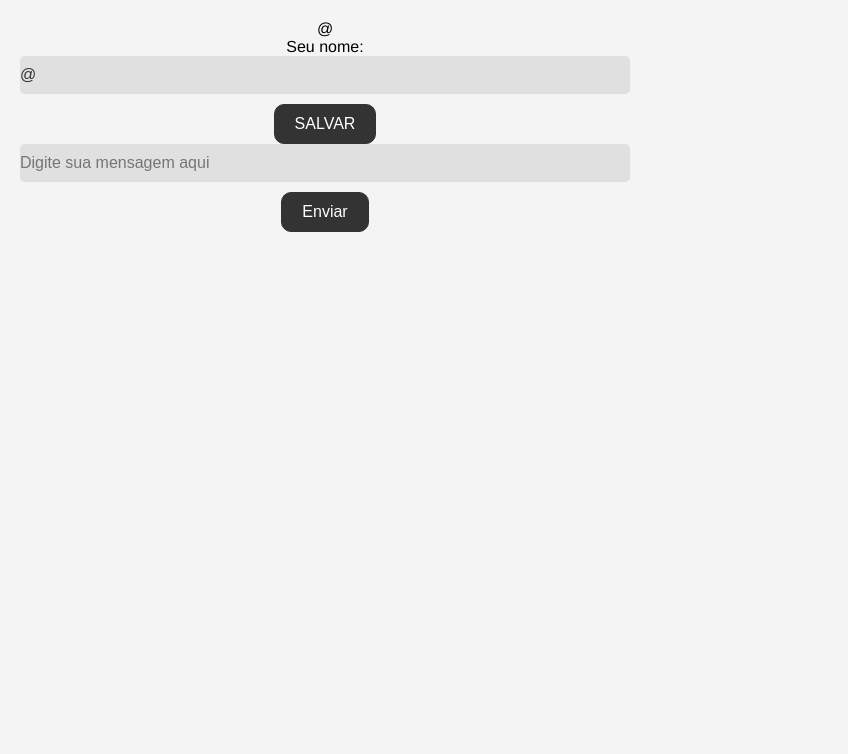
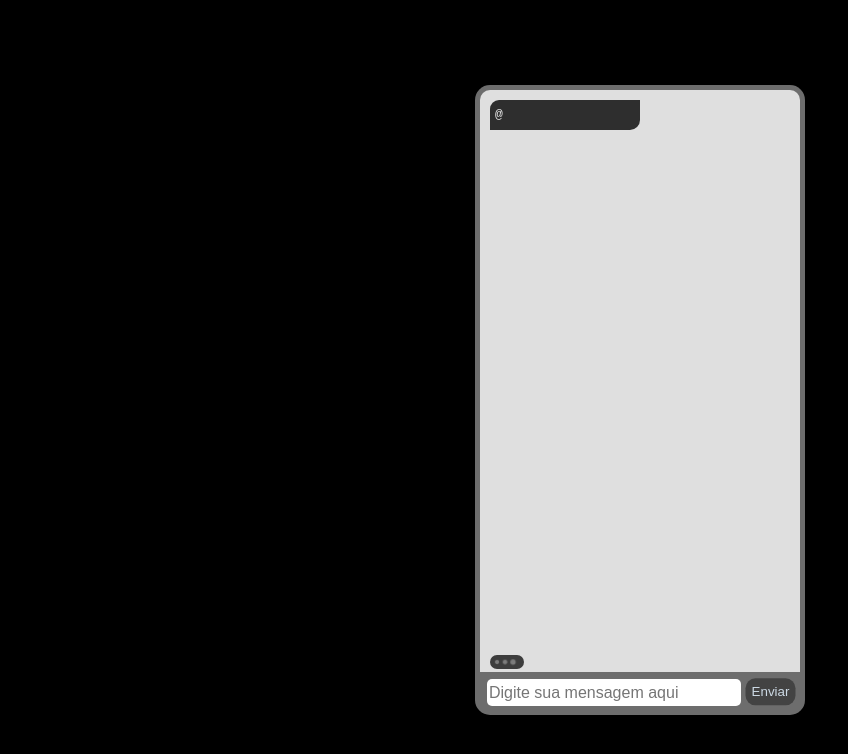
Before and after one commit to diogosflorencio/criacao-e-consumo-de-API-parte-3, a website: page index.html in a window 1280 px wide. Both pictures are taken after a click on the button "SALVAR". Shown: the whole page, without its empty margins (0-848 px from the left). Drawn offline with Linux system fonts and the light colour scheme.

Commit message:
Modificando layout

```diff
--- a/style.css
+++ b/style.css
@@ -1,50 +1,170 @@
-body {
-    font-family: 'Franklin Gothic Medium', 'Arial Narrow', Arial, sans-serif;
-    background-color: #f4f4f4;
-    text-align: center;
-    margin: 20px;
-    display: grid;
-    grid-template-columns: repeat(2, 1fr);
-    gap: 20px;
+body{
+    background-color: rgb(0, 0, 0);
+}
+.chat {
+    background-color: rgb(223, 223, 223);
+    position: absolute;
+    width: 300px;
+    height: 600px;
+    border-radius: 10px;
+    right: 50%;
+    left: 50%;
+    top: 50%;
+    transform: translate(-50%, -50%);
+    padding: 10px;
+    box-shadow:0px 0px 0px 5px rgb(109, 109, 109);
+}
+#tagArea {
+    background-color: rgb(46, 46, 46);
+    position: relative;
+    width: 150px;
+    height: 30px;
+    border-radius: 9px 0px 10px 0px ;
+    color: rgb(233, 233, 233);
+    font-family: monospace;
+    box-sizing: border-box;
+    margin-bottom: 5px;
+    padding: 7px 0px 0px 5px;
+}
+#popUp {
+    background-color: rgba(82, 82, 82, 0.822);
+    box-shadow: 3px 3px 2px rgba(44, 44, 44, 0.377);
+    position: absolute;
+    width: 200px;
+    height: 20px;
+    border-radius: 5px;
+    right: 50%;
+    left: 50%;
+    top: 50%;
+    transform: translate(-50%, -50%);
+    padding: 7px;
+    color: rgb(204, 217, 228);
+}
+#userInput{
+    width: 115px;
+    border-radius: 5px;
+    border: none;
+}
+#userInput:focus{
+    outline: none;
+    border: none;
+    color: rgb(255, 255, 255);
+    background-color: black;
+}
+#nomeBotao {
+    background-color:  rgba(82, 82, 82, 0.822);
+    position: absolute;
+    width: 70px;
+    height: 20px;
+    border-radius: 5px;
+    border: none;
+    right: 50%;
+    left: 50%;
+    top: 50%;
+    transform: translate(-50%, 120%);
+    color: rgb(204, 217, 228);
+    box-shadow: 3px 3px 3px rgba(44, 44, 44, 0.329);
+}
+#nomeBotao:active {
+    background-color:  rgba(31, 31, 31, 0.822);
+}
+#msgInput {
+    width: 115px;
+    border-radius: 5px;
+    border: none;
+    height: 25px;
+    width: 250px;
+    font-size: 16px;
+}
+#msgInput:focus {
+    outline: none;
+    border: none;
+}
+#inputMsgArea {
+    background-color: rgb(109, 109, 109);
+    position: absolute;
+    width: 306px;
+    height: 24px;
+    right: 50%;
+    left: 50%;
+    top: 97%;
+    transform: translate(-50%, -50%);
+    padding: 7px;
+    color: rgb(204, 217, 228);
+}
+#enviarMsg {
+    background-color:  rgba(59, 59, 59, 0.822);
+    position: absolute;
+    width: 50px;
+    height: 27px;
+    border-radius: 10px;
+    border: none;
+    right: 50%;
+    left: 50%;
+    top: 50%;
+    transform: translate(211%, -47%);
+    color: rgb(204, 217, 228);
+}
+#enviarMsg:active {
+    background-color:  rgba(29, 29, 29, 0.822);
+}
+#conteinerMsg {
+    display: flex;
+    flex-direction: column-reverse;
+    height: 94%;
+    scroll-behavior: smooth;
+    overflow-x: hidden;
+    scrollbar-width: thin;
 }
 
-input {
-    padding: 10px 0px;
-    border: none;
-    width: 100%;
-    background-color: #e0e0e0;
-    color: #333;
-    font-size: 16px;
-    border-radius: 5px;
-    margin-bottom: 10px;
-    outline: none;
+#conteinerMsg::-webkit-scrollbar {
+    width: 5px;
 }
 
-button {
-    padding: 10px 20px;
-    background-color: #333;
-    color: white;
-    font-size: 16px;
-    border-radius: 10px;
-    border: solid 1px #333;
-    cursor: pointer;
-    transition: background-color 0.3s ease;
+#conteinerMsg::-webkit-scrollbar-thumb {
+    background-color: #888;
 }
 
-button:hover {
-    background-color: #555;
+#conteinerMsg::-webkit-scrollbar-track {
+    background-color: #da2a2a00;
+}
+#mensagens {
+    background-color: #3d3d3d;
+    border-radius: 10px;
+    color: #c0c0c0;
+    max-width: fit-content;
+    margin-top: auto;
+    margin-bottom: 30px;
+    padding: 5px;
+}
+#loadingContainer {
+    display: flex;
+    align-items: center;
+}
+.loading {
+    width: 4px;
+    height: 4px;
+    border-radius: 50%;
+    background-color: rgb(124, 124, 124);
+    margin-right: 4px;
+    animation: loading 1s infinite;
+}
+.loading:nth-child(2) {
+    animation-delay: 0.1s; /* Atraso para o segundo item */
 }
 
-#container {
-    margin-top: 20px;
-    padding: 20px;
-    background-color: #fff;
-    border-radius: 10px;
-    box-shadow: 0 0 10px rgba(0, 0, 0, 0.1);
+.loading:nth-child(3) {
+    animation-delay: 0.2s; /* Atraso para o terceiro item */
 }
-.true {
-    color: rgb(39, 182, 82)
+
+@keyframes loading {
+    0%, 100% {
+        transform: scale(1); /* Tamanho inicial e final para todos */
+    }
+    50% {
+        transform: scale(1.5); /* Cresce no meio */
+    }
 }
-.false {
-    color: red;
+.none {
+    display: none;
 }
```
